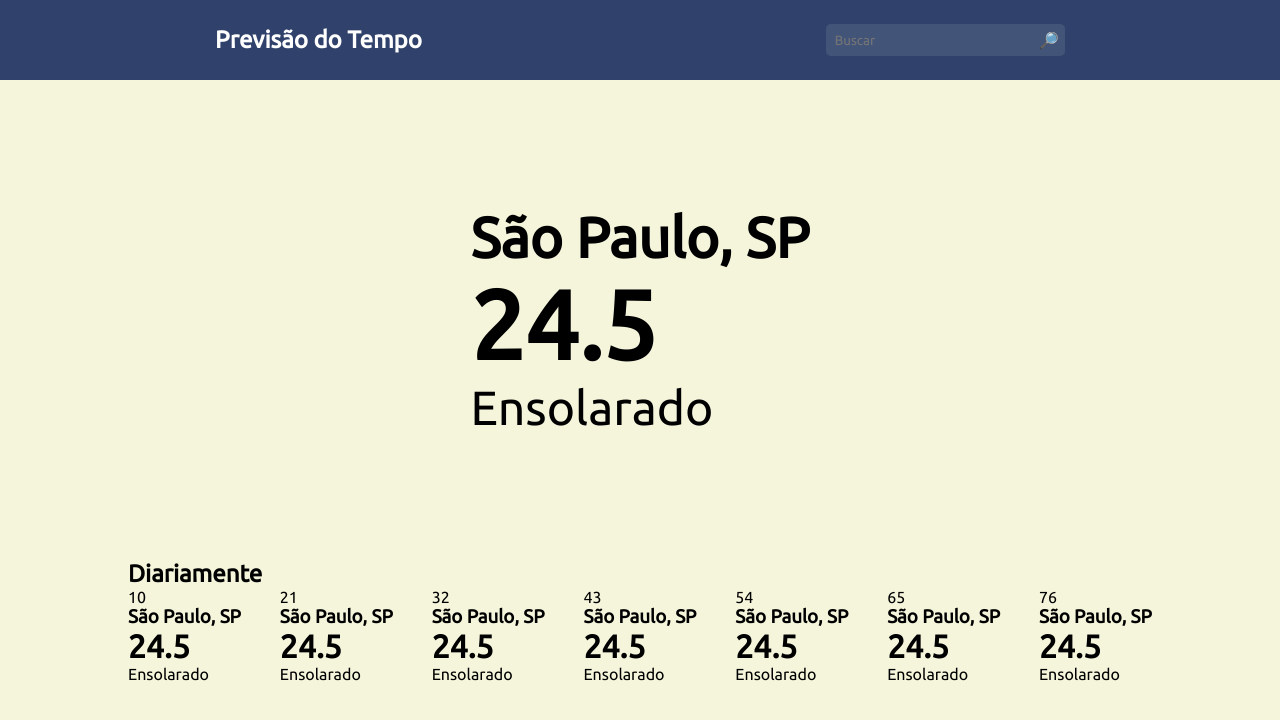
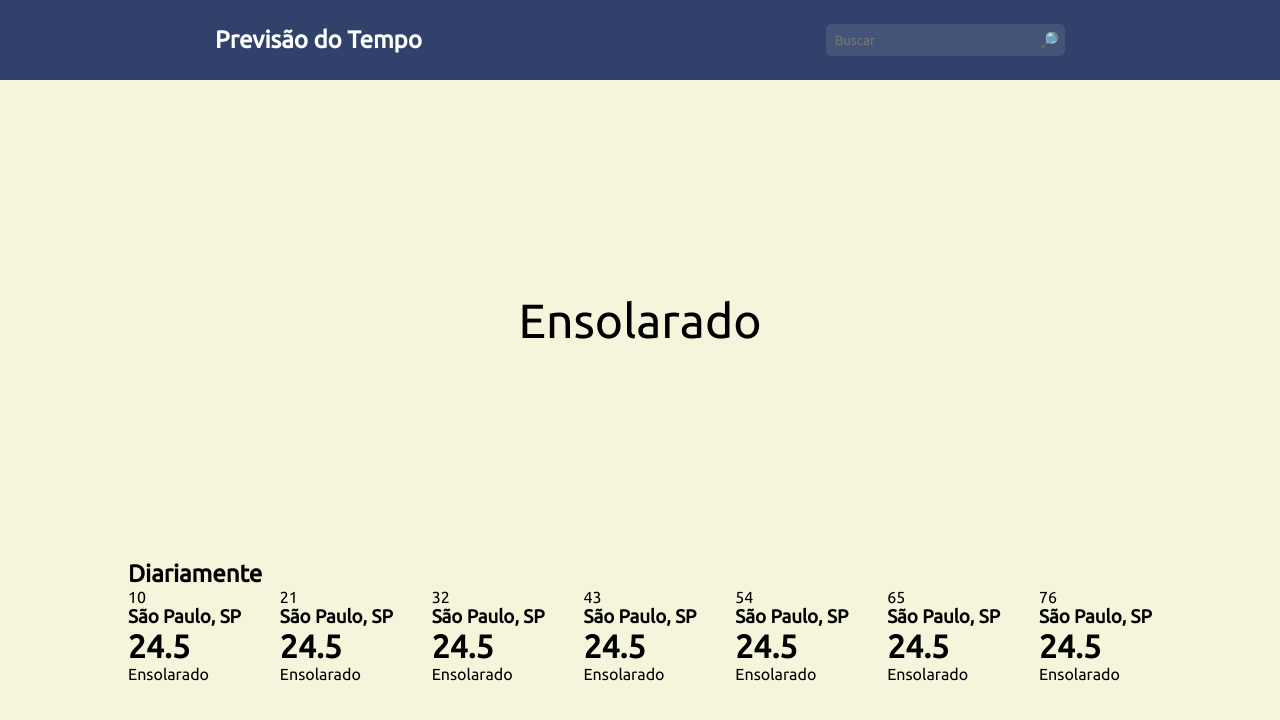
Before and after one commit to julio-favero/pwfe-weather, a React (Create React App) app: page / in a window 1280 px wide. Shown: the top 720 px of the page. Built offline with nearby package versions, Linux system fonts and the light colour scheme.

Commit message:
comunicacao api temperatura estabelecida

```diff
--- a/src/App.js
+++ b/src/App.js
@@ -9,6 +9,7 @@ import Topo from './Componentes/Topo';
 
 function App() {
 
+
   const [status, setStatus] = useState(false)
   const [cidade, setCidade] = useState('')
   const [temperatura, setTemperatura] = useState('')
@@ -17,7 +18,7 @@ function App() {
   useEffect(() => {
     if(status){
       setStatus(false)
-      fetch(`https://viacep.com.br/ws/03454050/json/`)
+      fetch(`https://api.hgbrasil.com/weather?format=json-cors&key=dd2361a9&city_name=${cidade}`)
             .then(response => {
                 if(response.ok){
                     return response.json()
@@ -25,8 +26,10 @@ function App() {
                 throw response
             })
                 .then(data =>{
-                    console.log(data)
-                    alert(data.bairro)
+                    console.log(data.results.city_name)
+                    setTemperatura(data.results.temp)
+                    setCidade(data.results.city_name)
+
                 })
                     .catch( error => {
                         console.log(error)
@@ -40,9 +43,8 @@ function App() {
 
   return (
     <div className="App">
-      <h1>{cidade}</h1>
       <Topo atualizaDado={setStatus} atualizaCidade={setCidade}></Topo>
-      <Dia></Dia>
+      <Dia cidade={cidade} temp={temperatura}></Dia>
       <Semana></Semana>
     </div>
   );
--- a/src/Componentes/Dia.js
+++ b/src/Componentes/Dia.js
@@ -5,7 +5,7 @@ import CardTemperatura from "./CardTemperatura";
 function Dia(props){
     return(
         <div className='temperatura-dia'>
-            <CardTemperatura cidade={'São Paulo, SP'} temperatura={24.5} descricao={'Ensolarado'}></CardTemperatura>
+            <CardTemperatura cidade={props.cidade} temperatura={props.temp} descricao={'Ensolarado'}></CardTemperatura>
         </div>
     )
 }
```
